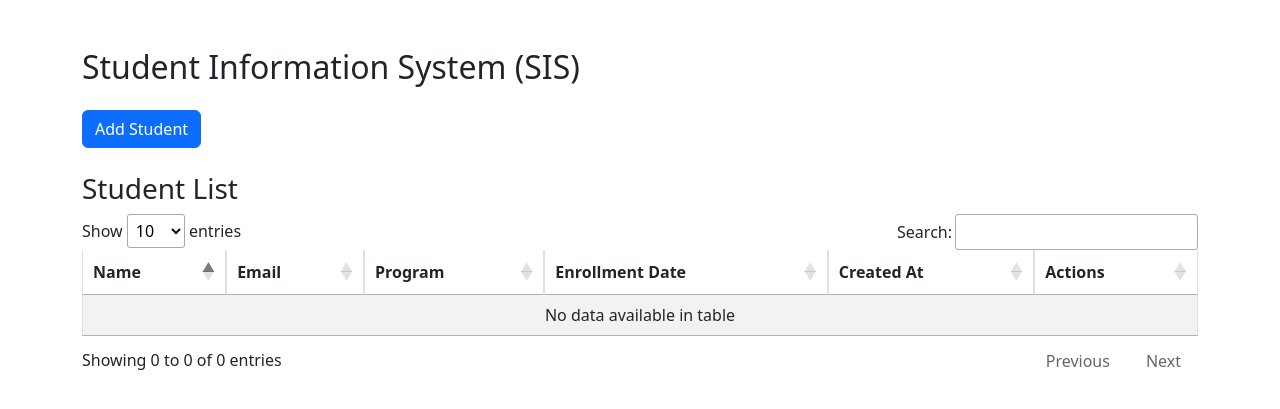
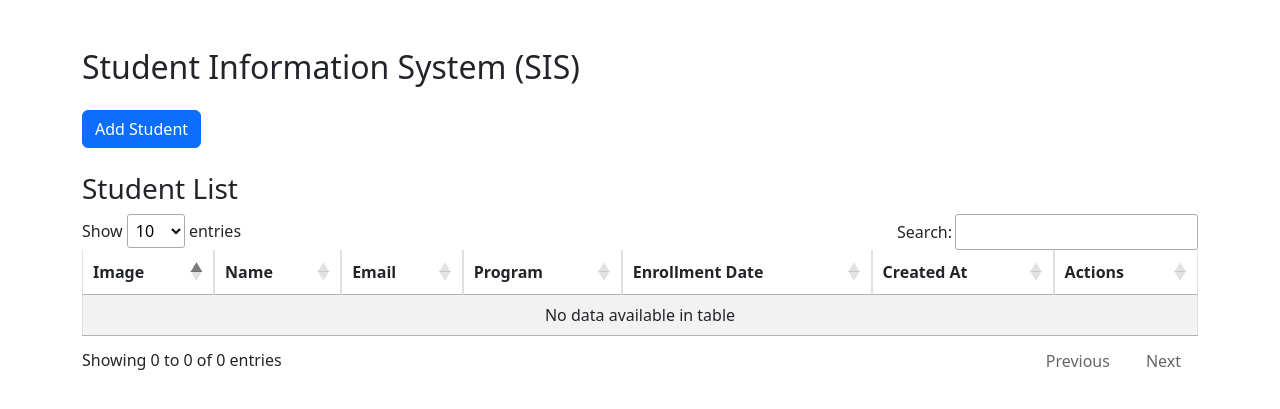
Before and after one commit to cplson/web_tooling_lab_2, a Flask app: page / in a window 1280 px wide. Shown: the top 409 px of the page. Run offline with Flask 3, Linux system fonts and the light colour scheme; data that the repository does not hold is empty; parts of the project's set-up code (start-up, migrations or seed data) failed here and were passed over; some libraries are stand-ins or nearby versions.

Commit message:
added image functionality for all crud operations

```diff
--- a/controllers/create_student_controller.py
+++ b/controllers/create_student_controller.py
@@ -7,6 +7,11 @@ import re
 
 # Create a blueprint for the 'create' functionality
 create_bp = Blueprint('create_student', __name__)
+
+ALLOWED_EXTENSIONS = {'png', 'jpg', 'jpeg', 'gif'}
+
+def allowed_file(filename):
+    return '.' in filename and filename.rsplit('.', 1)[1].lower() in ALLOWED_EXTENSIONS
 
 #Input validation function
 def validate_input(data):
@@ -35,13 +40,23 @@ def add_student_route():
     # Validate input data
     errors = validate_input(student_data)
 
+    print('Image request in create controller: ', request.files.get("image"))
+        #Handle image
+    image_file = request.files.get("image")
+    if image_file and image_file.filename != "":
+        if not allowed_file(image_file.filename):
+            errors.append("Invalid image format. Only png, jpg are allowed.")
+    else:
+        image_file = None
+
     # If errors, re-render page with error messages
     if errors:
         students = get_all_students()
         return render_template("index.html", students=students, errors=errors)
 
     # Add student to database
-    add_student(student_data)
+    print('Image file in create controller: ', image_file)
+    add_student(student_data, image_file)
     flash("Student added successfully!","success" )
     # Redirect to main page after success
     return redirect(url_for("read_student.index"))
--- a/controllers/read_student_controller.py
+++ b/controllers/read_student_controller.py
@@ -1,6 +1,9 @@
-from flask import Blueprint, render_template
+from flask import Blueprint, render_template, Response
+from bson import ObjectId
+from models.student_model import get_all_students, db
+import gridfs
 
-from models.student_model import get_all_students
+fs =gridfs.GridFS(db)
 
 read_bp = Blueprint("read_student", __name__)
 
@@ -8,3 +11,11 @@ read_bp = Blueprint("read_student", __name__)
 def index():
     students = get_all_students()
     return render_template("index.html", students=students)
+
+@read_bp.route("/image/<image_id>")
+def save_image(image_id):
+    try:
+        image_file = fs.get(ObjectId(image_id))
+        return Response(image_file.read(), mimetype=image_file.content_type)
+    except:
+        return "Image not found", 404
--- a/controllers/update_student_controller.py
+++ b/controllers/update_student_controller.py
@@ -2,7 +2,7 @@
 
 from flask import Blueprint, request, redirect, url_for, render_template, flash
 
-# from controllers.create_student_controller import allowed_file
+from controllers.create_student_controller import allowed_file
 from models.student_model import update_student, get_all_students
 import re
 
@@ -10,7 +10,7 @@ import re
 update_bp = Blueprint('update_student', __name__)
 
 
-# ALLOWED_EXTENSIONS = {'png', 'jpg', 'jpeg', 'gif'}
+ALLOWED_EXTENSIONS = {'png', 'jpg', 'jpeg', 'gif'}
 
 #Input validation function
 def validate_input(data):
@@ -37,26 +37,23 @@ def update_student_route(id):
         "enrollment_date": request.form.get("enrollment_date")
     }
 
-    print(id, update_data)
     # Validate input
     errors = validate_input(update_data)
 
-    # #Handle image
-    # image_file = request.files.get("image")
-    # if image_file and image_file.filename != "":
-    #     if not allowed_file(image_file.filename):
-    #         errors.append("Invalid image format. Only png, jpg are allowed.")
-    # else:
-    #     image_file = None
+    #Handle image
+    image_file = request.files.get("image")
+    if image_file and image_file.filename != "":
+        if not allowed_file(image_file.filename):
+            errors.append("Invalid image format. Only png, jpg are allowed.")
+    else:
+        image_file = None
 
     # If validation fails, return to form with errors
     if errors:
-        print('there are errors')
-        print(errors)
         students = get_all_students()
         update_data["_id"] = id
         return render_template("index.html", students=students, errors=errors, student=update_data)
 
-    update_student(id, update_data)
+    update_student(id, update_data, image_file)
     flash("Student updated successfully!","success" )
     return redirect(url_for("read_student.index"))
--- a/models/student_model.py
+++ b/models/student_model.py
@@ -9,7 +9,7 @@ db = client["studentdb"]
 collection = db["students"]
 
 # Setup GridFs
-# fs = gridfs.GridFS(db)
+fs = gridfs.GridFS(db)
 
 def get_all_students():
     return list(collection.find())
@@ -17,27 +17,36 @@ def get_all_students():
 def get_student_by_id(student_id):
     return collection.find_one({"_id": ObjectId(student_id)})
 
-def add_student(data):
+def add_student(data, image_file=None):
+    print('Image file: ', image_file)
     data["created_at"] = datetime.now().strftime("%Y-%m-%d %H:%M:%S")
-    print("Received data:", data)
+    if image_file:
+        image_id = fs.put(image_file, filename=image_file.filename, content_type=image_file.content_type)
+        data["image_id"] = str(image_id)
     return collection.insert_one(data)
 
 def delete_student(student_id):
+    student = get_student_by_id(student_id)
+    if student and student.get("image_id"):
+        try:
+            fs.delete(ObjectId(student["image_id"]))
+        except:
+            pass
     return collection.delete_one({"_id": ObjectId(student_id)})
 
-def update_student(student_id, data):
-    print("data", data)
+# def update_student(student_id, data):
+#     print("data", data)
+#     return collection.update_one({"_id": ObjectId(student_id)}, {"$set": data})
+
+def update_student(student_id, data, new_image_file=None):
+    student = get_student_by_id(student_id)
+    if new_image_file:
+        if student and student.get("image_id"):
+            try:
+                fs.delete(ObjectId(student["image_id"]))
+            except:
+                pass
+        #Upload new image
+        new_image_id = fs.put(new_image_file, filename=new_image_file.filename, content_type= new_image_file.content_type)
+        data["image_id"] = str(new_image_id)
     return collection.update_one({"_id": ObjectId(student_id)}, {"$set": data})
-
-# def update_student(student_id, data, new_image_file =None):
-#     student = get_student_by_id(student_id)
-#     if new_image_file:
-#         if student and student.get("image_id"):
-#             try:
-#                 fs.delete(ObjectId(student["image_id"]))
-#             except:
-#                 pass
-#         #Upload new image
-#         new_image_id = fs.put(new_image_file, filename=new_image_file.filename, content_type= new_image_file.content_type)
-#         data["image_id"] = str(new_image_id)
-#     return collection.update_one({"_id": ObjectId(student_id)}, {"$set": data})
--- a/templates/form_fields.html
+++ b/templates/form_fields.html
@@ -15,4 +15,8 @@
         <label for="" class="form-label">Enrollment Date</label>
         <input type="text" name="enrollment_date" class="form-control" value="{{student.enrollment_date if student else ''}}">
     </div>
+    <div class="col-md-4">
+        <label class="form-label">Profile Image</label>
+        <input  type="file" name="image" class="form-control">
+      </div>
 </div>
--- a/templates/index.html
+++ b/templates/index.html
@@ -27,7 +27,7 @@
     <div class="modal fade {% if errors and not student %}show{% endif %}" id="addStudentModal" tabindex="-1" aria-labelledby="addStudentModalLabel" aria-hidden="{% if errors and not student %}false{% else %}true{% endif %}" style="{% if errors and not student %}display:block; background:rgba(0,0,0,0.5);{% endif %}">
         <div class="modal-dialog modal-lg">
             <div class="modal-content">
-                <form method="POST" action="/add_student">
+                <form method="POST" action="/add_student" enctype="multipart/form-data">
                     <div class="modal-header">
                         <h5 class="modal-title" id="addStudentModalLabel">Add Student</h5>
                         <button type="button" class="btn-close" data-bs-dismiss="modal"></button>
@@ -103,12 +103,19 @@
     <table class="table table-bordered table-striped" id="studentTable">
         <thead>
             <tr>
-                <th>Name</th><th>Email</th><th>Program</th><th>Enrollment Date</th><th>Created At</th><th>Actions</th>
+                <th>Image</th><th>Name</th><th>Email</th><th>Program</th><th>Enrollment Date</th><th>Created At</th><th>Actions</th>
             </tr>
         </thead>
         <tbody>
             {% for student in students %}
             <tr>
+                <td>
+                    {% if student.image_id %}
+                    <img src="/image/{{ student.image_id }}" width="50">
+                    {% else %}
+                    No image
+                    {% endif %}
+                </td>
                 <td>{{ student.name }}</td>
                 <td>{{ student.email }}</td>
                 <td>{{ student.program }}</td>
```
